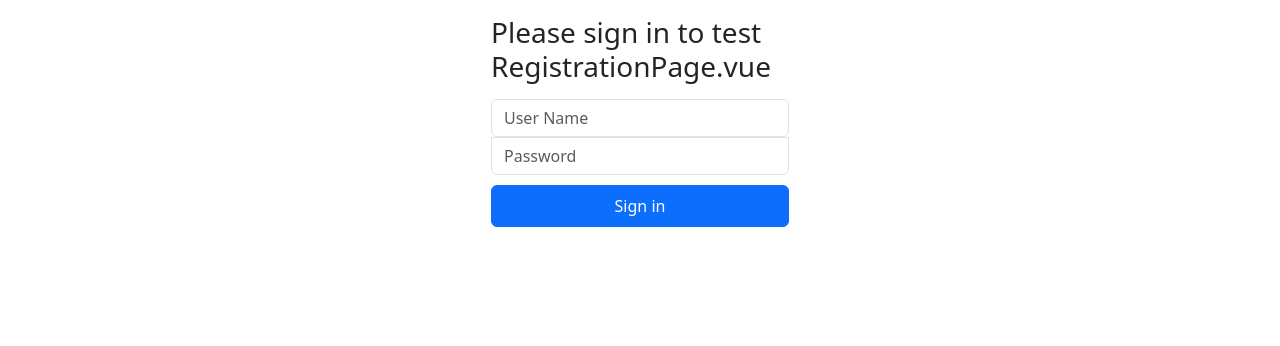
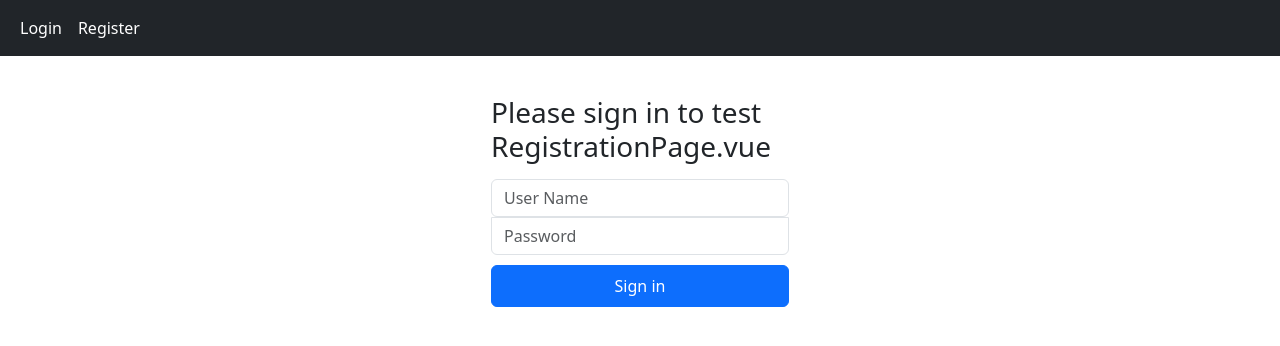
Before and after one commit to Ferrington/chat-app, a Vue app in the folder client/: page /test-login in a window 1280 px wide. Shown: the top 346 px of the page. Built offline with nearby package versions, Linux system fonts and the light colour scheme; no server answers.

Commit message:
Bug fixes testing login page

```diff
--- a/client/src/components/Registration/RegistrationNav.vue
+++ b/client/src/components/Registration/RegistrationNav.vue
@@ -20,6 +20,9 @@
 </template>
 
 <script>
+export default {
+    name: "RegistrationNav"
+}
 </script>
 
 <style scoped></style>
--- a/client/src/components/Registration/RegistrationPage.vue
+++ b/client/src/components/Registration/RegistrationPage.vue
@@ -23,7 +23,7 @@
                     <input type="password" id="confirmPassword" v-model="user.confirmPassword" required />
                 </div>
                 <button type="submit">Create Account</button>
-                <p><router-link :to="{ name: 'login' }">Already have an account? Log in.</router-link></p>
+                <!-- <p><router-link :to="{ name: 'login' }">Already have an account? Log in.</router-link></p> -->
             </form>
         </div>
 
--- a/client/src/components/Registration/TestLogin.vue
+++ b/client/src/components/Registration/TestLogin.vue
@@ -1,4 +1,5 @@
 <template>
+    <registration-nav />
     <main class="form-signin w-100 m-auto">
         <form>
             <h1 class="h3 mb-3 fw-normal">Please sign in to test RegistrationPage.vue</h1>
@@ -10,9 +11,12 @@
 </template>
 
 <script>
-
+import RegistrationNav from '@/components/Registration/RegistrationNav.vue'
 export default {
-
+    name: "TestLogin",
+    components: {
+        RegistrationNav,
+    },
 }
 </script>
 
```
